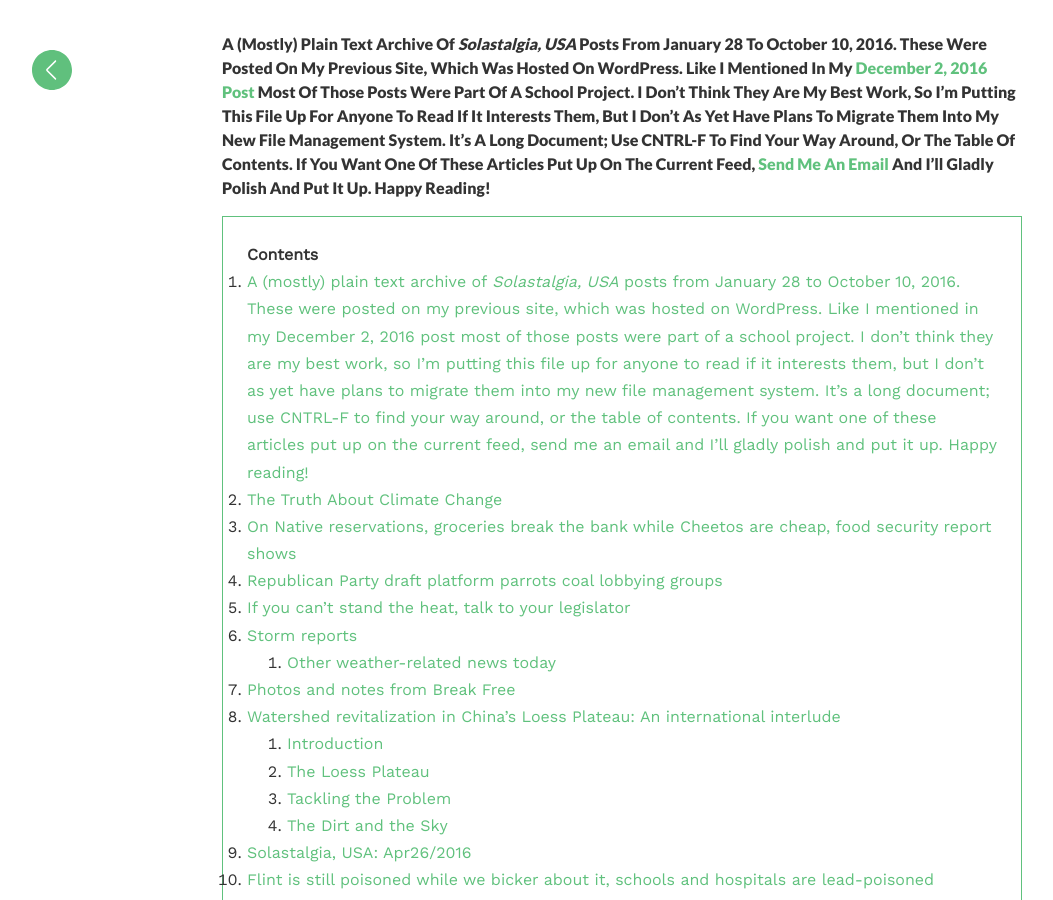
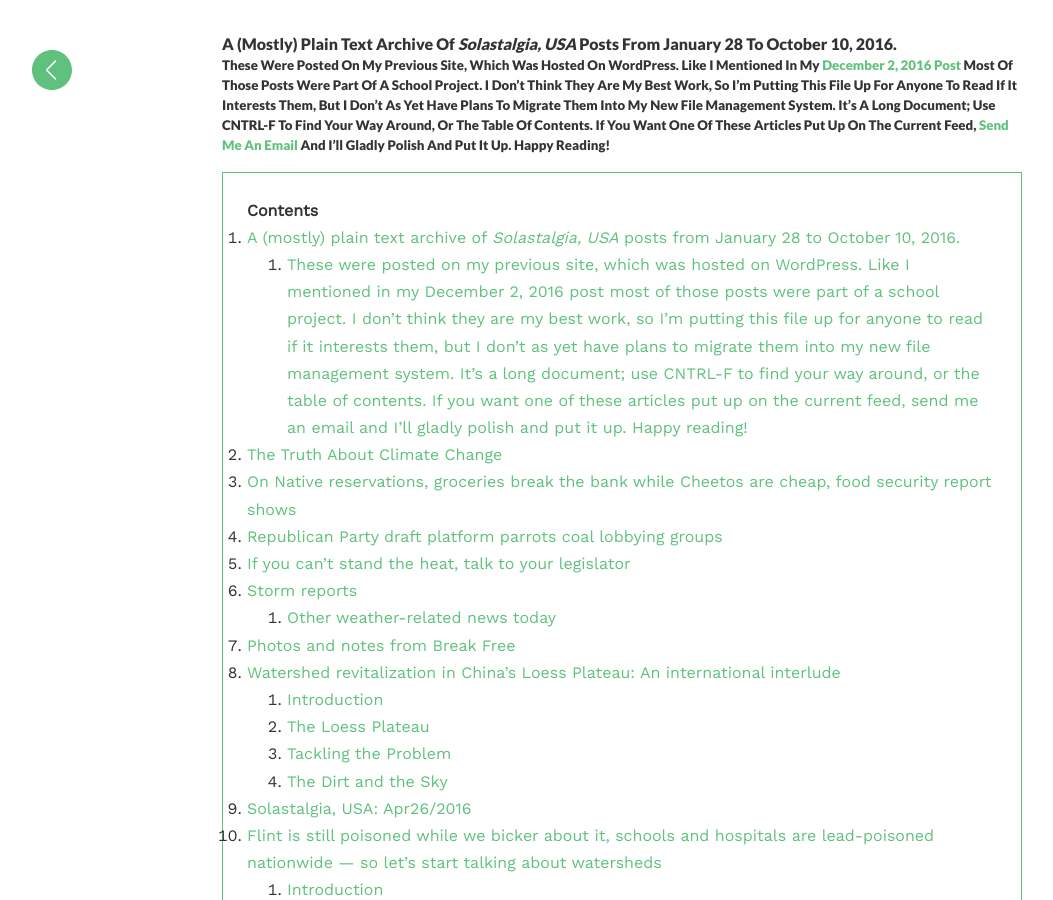
Before and after one commit to SolastalgiaUSA/solastalgiausa.github.io, a Jekyll site: the page built from archive.md, in a window 1280 px wide and 900 px high. Shown: the whole window, without its empty margins (18-1071 px from the left). Built offline with Jekyll 4.4.1, drawn with Linux system fonts in a browser that asks for light colours.

Commit message:
fixing headline issue

```diff
--- a/archive.md
+++ b/archive.md
@@ -4,7 +4,8 @@
 permalink: /archived/
 ---
 
-#### A (mostly) plain text archive of _Solastalgia, USA_ posts from January 28 to October 10, 2016.  These were posted on my previous site, which was hosted on WordPress.  Like I mentioned in my [December 2, 2016 post](/2016/12/02/return.md) most of those posts were part of a school project.  I don't think they are my best work, so I'm putting this file up for anyone to read if it interests them, but I don't as yet have plans to migrate them into my new file management system.  It's a long document; use CNTRL-F to find your way around, or the table of contents.  If you want one of these articles put up on the current feed, [send me an email](/contact/) and I'll gladly polish and put it up.  Happy reading!
+#### A (mostly) plain text archive of _Solastalgia, USA_ posts from January 28 to October 10, 2016.
+##### These were posted on my previous site, which was hosted on WordPress.  Like I mentioned in my [December 2, 2016 post](/2016/12/02/return.md) most of those posts were part of a school project.  I don't think they are my best work, so I'm putting this file up for anyone to read if it interests them, but I don't as yet have plans to migrate them into my new file management system.  It's a long document; use CNTRL-F to find your way around, or the table of contents.  If you want one of these articles put up on the current feed, [send me an email](/contact/) and I'll gladly polish and put it up.  Happy reading!
 
 * Do not remove this line (it will not be displayed)
 {:toc}
```
